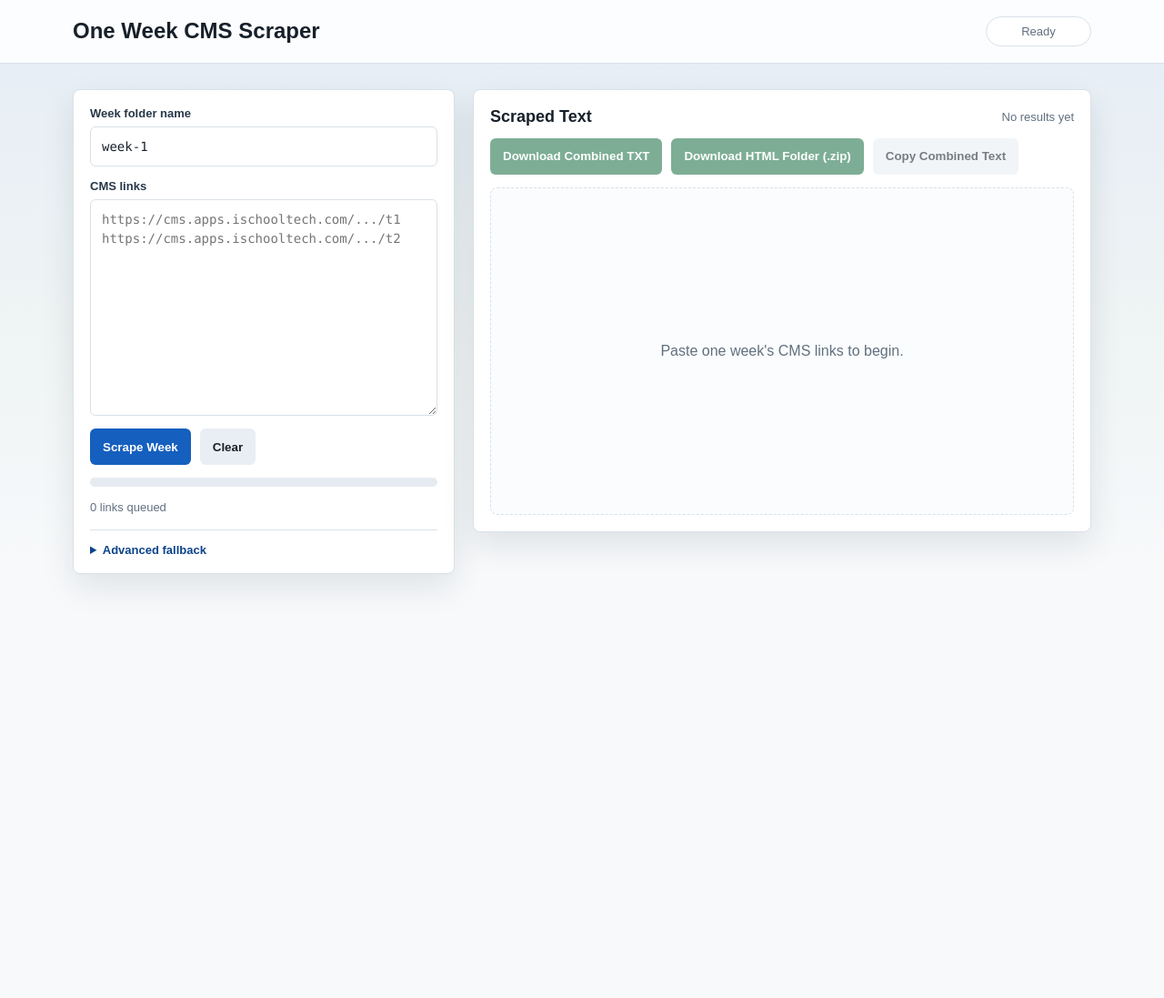
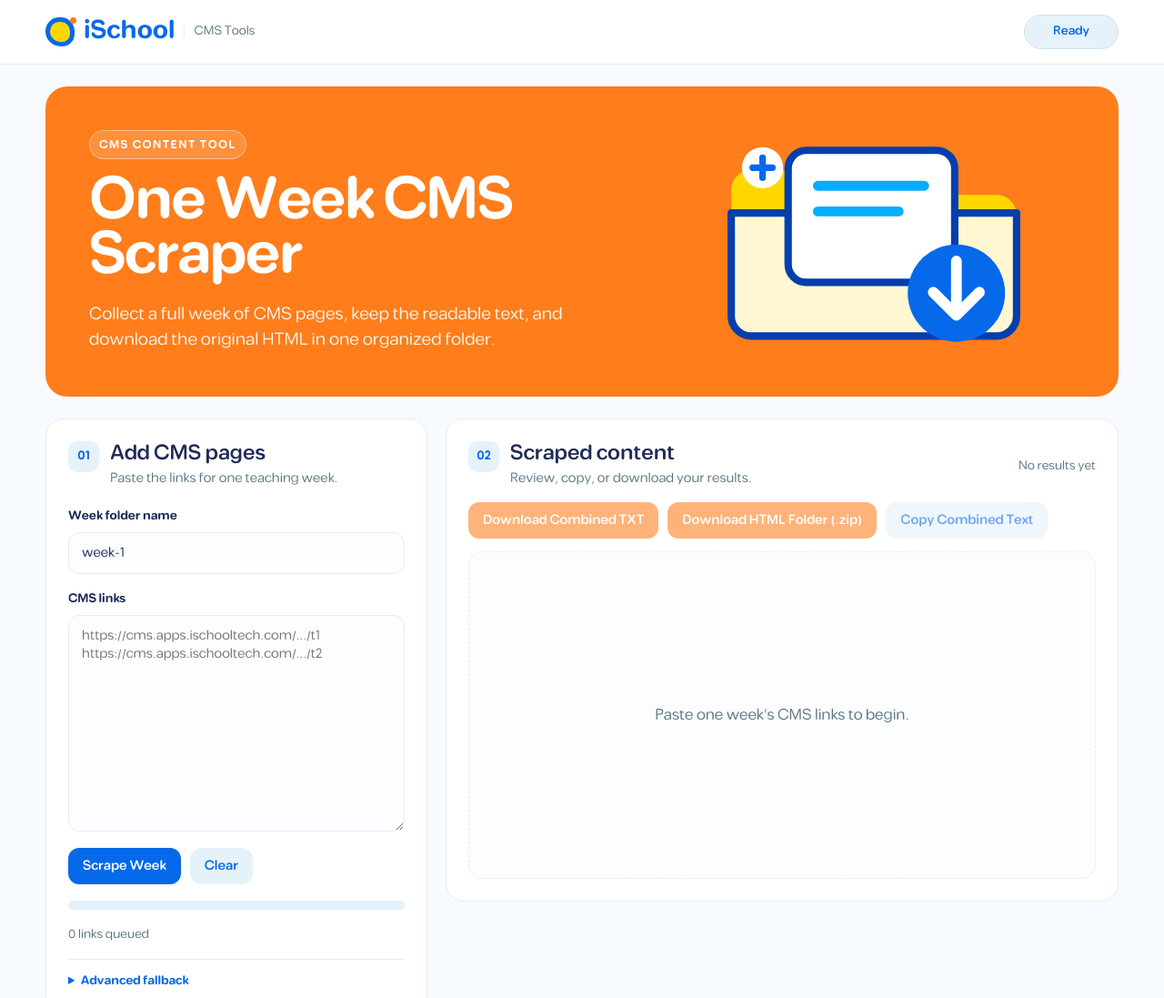
Before and after one commit to kerolesgirges/cmsscraper, a website: page index.html in a window 1280 px wide. Shown: the top 1097 px of the page at 91% size. Before the commit the page ends 800 px from the top, so only its background shows below. Drawn offline with Linux system fonts and the light colour scheme.

Commit message:
Apply iSchool illustration brand styling

```diff
--- a/index.html
+++ b/index.html
@@ -5,18 +5,44 @@
   <meta name="viewport" content="width=device-width, initial-scale=1">
   <title>One Week CMS Scraper</title>
   <style>
+    @font-face {
+      font-family: "Somar Rounded";
+      src: url("/assets/fonts/SomarRounded-Regular.ttf") format("truetype");
+      font-weight: 400;
+      font-style: normal;
+      font-display: swap;
+    }
+
+    @font-face {
+      font-family: "Somar Rounded";
+      src: url("/assets/fonts/SomarRounded-SemiBold.ttf") format("truetype");
+      font-weight: 600;
+      font-style: normal;
+      font-display: swap;
+    }
+
+    @font-face {
+      font-family: "Somar Rounded";
+      src: url("/assets/fonts/SomarRounded-Bold.ttf") format("truetype");
+      font-weight: 700;
+      font-style: normal;
+      font-display: swap;
+    }
+
     :root {
-      --ink: #17202a;
-      --muted: #61707f;
-      --line: #d9e1e8;
-      --surface: #f7f9fb;
+      --ink: #1f2a56;
+      --muted: #5c7784;
+      --line: #e6edf1;
+      --surface: #f7faff;
       --panel: #ffffff;
-      --blue: #155fbf;
-      --blue-dark: #0c438c;
-      --green: #20744a;
-      --orange: #a35413;
+      --blue: #0669ea;
+      --blue-dark: #043fad;
+      --blue-soft: #e5f2fa;
+      --sky: #05acff;
+      --orange: #ff7d1a;
+      --orange-dark: #f56a00;
+      --yellow: #ffd700;
       --red: #b3261e;
-      --shadow: 0 14px 36px rgba(23, 32, 42, 0.1);
     }
 
     * { box-sizing: border-box; }
@@ -25,19 +51,19 @@
       margin: 0;
       min-height: 100vh;
       color: var(--ink);
-      font-family: Arial, Helvetica, sans-serif;
-      background:
-        linear-gradient(180deg, rgba(21, 95, 191, 0.08), rgba(32, 116, 74, 0.04) 44%, transparent 78%),
-        var(--surface);
+      font-family: "Somar Rounded", system-ui, -apple-system, BlinkMacSystemFont, "Segoe UI", sans-serif;
+      font-size: 16px;
+      line-height: 1.5;
+      background: var(--surface);
     }
 
     header {
       border-bottom: 1px solid var(--line);
-      background: rgba(255, 255, 255, 0.88);
+      background: #fff;
     }
 
     .wrap {
-      width: min(1120px, calc(100% - 32px));
+      width: min(1180px, calc(100% - 40px));
       margin: 0 auto;
     }
 
@@ -46,30 +72,129 @@
       align-items: center;
       justify-content: space-between;
       gap: 16px;
-      padding: 18px 0;
+      padding: 16px 0;
     }
 
-    h1 {
-      margin: 0;
-      font-size: 24px;
-      line-height: 1.2;
-      letter-spacing: 0;
+    .brand {
+      display: inline-flex;
+      align-items: center;
+      gap: 10px;
+      color: var(--blue);
+      text-decoration: none;
+      font-size: 27px;
+      font-weight: 700;
+      line-height: 1;
+    }
+
+    .brand-mark {
+      position: relative;
+      display: grid;
+      width: 32px;
+      height: 32px;
+      place-items: center;
+      border: 5px solid var(--blue);
+      border-radius: 50% 50% 45% 55%;
+      color: var(--yellow);
+      background: var(--yellow);
+    }
+
+    .brand-mark::after {
+      content: "";
+      position: absolute;
+      width: 7px;
+      height: 7px;
+      right: -7px;
+      top: -5px;
+      border-radius: 50%;
+      background: var(--orange);
+    }
+
+    .brand-subtitle {
+      padding-left: 10px;
+      border-left: 1px solid var(--line);
+      color: var(--muted);
+      font-size: 13px;
+      font-weight: 500;
     }
 
     .status-pill {
-      min-width: 116px;
-      padding: 8px 12px;
-      border: 1px solid var(--line);
+      min-width: 104px;
+      padding: 8px 14px;
+      border: 1px solid #cfe2f4;
       border-radius: 999px;
       text-align: center;
-      color: var(--muted);
-      background: #fff;
+      color: var(--blue);
+      background: var(--blue-soft);
       font-size: 13px;
+      font-weight: 600;
       white-space: nowrap;
     }
 
     main {
-      padding: 28px 0 42px;
+      padding: 24px 0 52px;
+    }
+
+    .hero {
+      position: relative;
+      overflow: hidden;
+      display: grid;
+      grid-template-columns: minmax(0, 1.15fr) minmax(280px, 0.85fr);
+      min-height: 310px;
+      margin-bottom: 24px;
+      border-radius: 24px;
+      background: var(--orange);
+    }
+
+    .hero-copy {
+      z-index: 1;
+      display: flex;
+      flex-direction: column;
+      justify-content: center;
+      padding: 48px;
+      color: #fff;
+    }
+
+    .eyebrow {
+      display: inline-flex;
+      align-self: flex-start;
+      margin-bottom: 16px;
+      padding: 6px 10px;
+      border: 1px solid rgba(255, 255, 255, 0.4);
+      border-radius: 999px;
+      background: rgba(255, 255, 255, 0.15);
+      font-size: 12px;
+      font-weight: 700;
+      letter-spacing: 0.12em;
+    }
+
+    h1 {
+      max-width: 650px;
+      margin: 0;
+      font-size: clamp(38px, 5vw, 62px);
+      font-weight: 700;
+      line-height: 0.98;
+      letter-spacing: -0.025em;
+    }
+
+    .hero-copy p {
+      max-width: 560px;
+      margin: 20px 0 0;
+      color: rgba(255, 255, 255, 0.92);
+      font-size: 18px;
+      line-height: 1.55;
+    }
+
+    .hero-art {
+      display: grid;
+      min-height: 310px;
+      place-items: center;
+      padding: 28px 36px 28px 0;
+    }
+
+    .hero-art svg {
+      display: block;
+      width: min(100%, 390px);
+      height: auto;
     }
 
     .grid {
@@ -82,17 +207,42 @@
     .panel {
       background: var(--panel);
       border: 1px solid var(--line);
-      border-radius: 8px;
-      box-shadow: var(--shadow);
+      border-radius: 20px;
     }
 
     .panel-body {
-      padding: 18px;
+      padding: 24px;
     }
 
     .stack {
       display: grid;
-      gap: 14px;
+      gap: 18px;
+    }
+
+    .panel-heading {
+      display: flex;
+      align-items: flex-start;
+      gap: 12px;
+      margin-bottom: 4px;
+    }
+
+    .step-number {
+      display: grid;
+      flex: 0 0 34px;
+      width: 34px;
+      height: 34px;
+      place-items: center;
+      border-radius: 10px;
+      color: var(--blue);
+      background: var(--blue-soft);
+      font-size: 13px;
+      font-weight: 700;
+    }
+
+    .panel-heading p {
+      margin: 3px 0 0;
+      color: var(--muted);
+      font-size: 14px;
     }
 
     label {
@@ -100,25 +250,27 @@
       gap: 7px;
       font-size: 13px;
       font-weight: 700;
-      color: #283848;
+      color: var(--ink);
     }
 
     input,
     textarea {
       width: 100%;
       border: 1px solid var(--line);
-      border-radius: 6px;
-      padding: 11px 12px;
+      border-radius: 12px;
+      padding: 12px 14px;
       color: var(--ink);
-      background: #fff;
-      font: 14px/1.45 Consolas, "Courier New", monospace;
+      background: #fbfdff;
+      font: 14px/1.45 "Somar Rounded", system-ui, sans-serif;
       outline: none;
+      transition: border-color 150ms ease, box-shadow 150ms ease, background 150ms ease;
     }
 
     input:focus,
     textarea:focus {
       border-color: var(--blue);
-      box-shadow: 0 0 0 3px rgba(21, 95, 191, 0.14);
+      background: #fff;
+      box-shadow: 0 0 0 4px rgba(6, 105, 234, 0.12);
     }
 
     textarea {
@@ -135,13 +287,14 @@
 
     button {
       border: 0;
-      border-radius: 6px;
+      border-radius: 12px;
       min-height: 40px;
-      padding: 0 14px;
-      font-weight: 700;
+      padding: 0 16px;
+      font: 600 14px/1 "Somar Rounded", system-ui, sans-serif;
       cursor: pointer;
-      background: #e9eef4;
-      color: var(--ink);
+      background: var(--blue-soft);
+      color: var(--blue);
+      transition: transform 150ms ease, background 150ms ease, color 150ms ease;
     }
 
     button.primary {
@@ -149,9 +302,11 @@
       background: var(--blue);
     }
 
+    button:hover:not(:disabled) { transform: translateY(-1px); }
     button.primary:hover { background: var(--blue-dark); }
-    button.success { color: #fff; background: var(--green); }
-    button.warn { color: #fff; background: var(--orange); }
+    button.success { color: #fff; background: var(--orange); }
+    button.success:hover { background: var(--orange-dark); }
+    button.warn { color: var(--ink); background: var(--yellow); }
     button:disabled { cursor: not-allowed; opacity: 0.58; }
 
     .small {
@@ -170,14 +325,14 @@
       overflow: hidden;
       height: 10px;
       border-radius: 999px;
-      background: #e5ebf1;
+      background: var(--blue-soft);
     }
 
     .bar span {
       display: block;
       width: 0%;
       height: 100%;
-      background: linear-gradient(90deg, var(--blue), var(--green));
+      background: var(--blue);
       transition: width 180ms ease;
     }
 
@@ -191,7 +346,8 @@
 
     h2 {
       margin: 0;
-      font-size: 18px;
+      font-size: 22px;
+      font-weight: 600;
       line-height: 1.25;
       letter-spacing: 0;
     }
@@ -209,8 +365,8 @@
       color: var(--muted);
       text-align: center;
       border: 1px dashed var(--line);
-      border-radius: 8px;
-      background: #fbfcfd;
+      border-radius: 16px;
+      background: #fbfdff;
     }
 
     .list {
@@ -220,7 +376,7 @@
 
     .result {
       border: 1px solid var(--line);
-      border-radius: 8px;
+      border-radius: 16px;
       background: #fff;
       overflow: hidden;
     }
@@ -232,7 +388,7 @@
       gap: 12px;
       padding: 12px 14px;
       border-bottom: 1px solid var(--line);
-      background: #fbfcfd;
+      background: var(--blue-soft);
     }
 
     .result-title strong {
@@ -248,12 +404,12 @@
       font-size: 12px;
       font-weight: 700;
       color: var(--muted);
-      background: #eef3f8;
+      background: #edf3f6;
     }
 
     .badge.ok {
-      color: var(--green);
-      background: #e8f5ee;
+      color: var(--blue-dark);
+      background: #ddecff;
     }
 
     .badge.fail {
@@ -272,10 +428,10 @@
       overflow: auto;
       margin: 0;
       padding: 12px;
-      border-radius: 6px;
+      border-radius: 12px;
       border: 1px solid #e3e9ef;
-      background: #f7f9fb;
-      color: #263544;
+      background: #f7faff;
+      color: var(--ink);
       font: 12px/1.45 Consolas, "Courier New", monospace;
       white-space: pre-wrap;
       overflow-wrap: anywhere;
@@ -288,7 +444,7 @@
 
     summary {
       cursor: pointer;
-      color: var(--blue-dark);
+      color: var(--blue);
       font-weight: 700;
       font-size: 13px;
     }
@@ -301,35 +457,77 @@
 
     .alert {
       border-left: 4px solid var(--orange);
-      border-radius: 6px;
+      border-radius: 12px;
       padding: 10px 12px;
-      color: #5b370f;
-      background: #fff5e8;
+      color: #6f3c00;
+      background: #fff7d1;
       font-size: 13px;
       line-height: 1.45;
     }
 
     @media (max-width: 860px) {
       .grid { grid-template-columns: 1fr; }
-      .topbar { align-items: flex-start; flex-direction: column; }
-      .status-pill { text-align: left; }
+      .hero { grid-template-columns: 1fr; }
+      .hero-copy { padding: 36px 30px 20px; }
+      .hero-art { min-height: 230px; padding: 0 28px 28px; }
       .results-head { align-items: flex-start; flex-direction: column; }
       .summary { white-space: normal; }
+    }
+
+    @media (max-width: 560px) {
+      .wrap { width: min(100% - 24px, 1180px); }
+      .brand-subtitle { display: none; }
+      .hero { border-radius: 18px; }
+      .hero-copy { padding: 30px 22px 18px; }
+      .hero-copy p { font-size: 16px; }
+      .hero-art { min-height: 190px; }
+      .panel-body { padding: 18px; }
     }
   </style>
 </head>
 <body>
   <header>
     <div class="wrap topbar">
-      <h1>One Week CMS Scraper</h1>
+      <a class="brand" href="/" aria-label="iSchool CMS tools home">
+        <span class="brand-mark" aria-hidden="true"></span>
+        <span>iSchool</span>
+        <span class="brand-subtitle">CMS Tools</span>
+      </a>
       <div class="status-pill" id="state">Ready</div>
     </div>
   </header>
 
   <main class="wrap">
+    <section class="hero">
+      <div class="hero-copy">
+        <span class="eyebrow">CMS CONTENT TOOL</span>
+        <h1>One Week CMS Scraper</h1>
+        <p>Collect a full week of CMS pages, keep the readable text, and download the original HTML in one organized folder.</p>
+      </div>
+      <div class="hero-art" aria-hidden="true">
+        <svg viewBox="0 0 430 300" role="img">
+          <path d="M42 88c0-13 11-24 24-24h111l27 30h160c13 0 24 11 24 24v123c0 13-11 24-24 24H66c-13 0-24-11-24-24V88Z" fill="#FFD700"/>
+          <path d="M42 116h346v125c0 13-11 24-24 24H66c-13 0-24-11-24-24V116Z" fill="#FFF7D1" stroke="#043FAD" stroke-width="9" stroke-linejoin="round"/>
+          <rect x="111" y="40" width="202" height="160" rx="22" fill="#fff" stroke="#043FAD" stroke-width="9"/>
+          <path d="M147 83h129M147 114h98" stroke="#05ACFF" stroke-width="12" stroke-linecap="round"/>
+          <circle cx="315" cy="213" r="59" fill="#0669EA"/>
+          <path d="M315 174v66m0 0-28-28m28 28 28-28" fill="none" stroke="#fff" stroke-width="13" stroke-linecap="round" stroke-linejoin="round"/>
+          <circle cx="80" cy="61" r="25" fill="#fff"/>
+          <path d="M68 61h24M80 49v24" stroke="#0669EA" stroke-width="8" stroke-linecap="round"/>
+        </svg>
+      </div>
+    </section>
+
     <div class="grid">
       <section class="panel">
         <div class="panel-body stack">
+          <div class="panel-heading">
+            <span class="step-number">01</span>
+            <div>
+              <h2>Add CMS pages</h2>
+              <p>Paste the links for one teaching week.</p>
+            </div>
+          </div>
           <label>
             Week folder name
             <input id="weekName" value="week-1" autocomplete="off">
@@ -381,7 +579,13 @@
       <section class="panel">
         <div class="panel-body">
           <div class="results-head">
-            <h2>Scraped Text</h2>
+            <div class="panel-heading">
+              <span class="step-number">02</span>
+              <div>
+                <h2>Scraped content</h2>
+                <p>Review, copy, or download your results.</p>
+              </div>
+            </div>
             <div class="summary" id="summary">No results yet</div>
           </div>
 
--- a/server.js
+++ b/server.js
@@ -5,6 +5,11 @@ const path = require("path");
 const CMS_HOST = "cms.apps.ischooltech.com";
 const PORT = Number(process.env.PORT || 10000);
 const INDEX_PATH = path.join(__dirname, "index.html");
+const FONT_PATHS = new Map([
+  ["/assets/fonts/SomarRounded-Regular.ttf", path.join(__dirname, "assets", "fonts", "SomarRounded-Regular.ttf")],
+  ["/assets/fonts/SomarRounded-SemiBold.ttf", path.join(__dirname, "assets", "fonts", "SomarRounded-SemiBold.ttf")],
+  ["/assets/fonts/SomarRounded-Bold.ttf", path.join(__dirname, "assets", "fonts", "SomarRounded-Bold.ttf")]
+]);
 
 const server = http.createServer(async (req, res) => {
   try {
@@ -12,6 +17,10 @@ const server = http.createServer(async (req, res) => {
 
     if (req.method === "GET" && (url.pathname === "/" || url.pathname === "/index.html")) {
       return send(res, 200, fs.readFileSync(INDEX_PATH), "text/html; charset=utf-8");
+    }
+
+    if (req.method === "GET" && FONT_PATHS.has(url.pathname)) {
+      return send(res, 200, fs.readFileSync(FONT_PATHS.get(url.pathname)), "font/ttf");
     }
 
     if (req.method === "GET" && url.pathname === "/health") {
```
Also changed, not shown: assets/fonts/SomarRounded-Bold.ttf (added), assets/fonts/SomarRounded-Regular.ttf (added), assets/fonts/SomarRounded-SemiBold.ttf (added).
